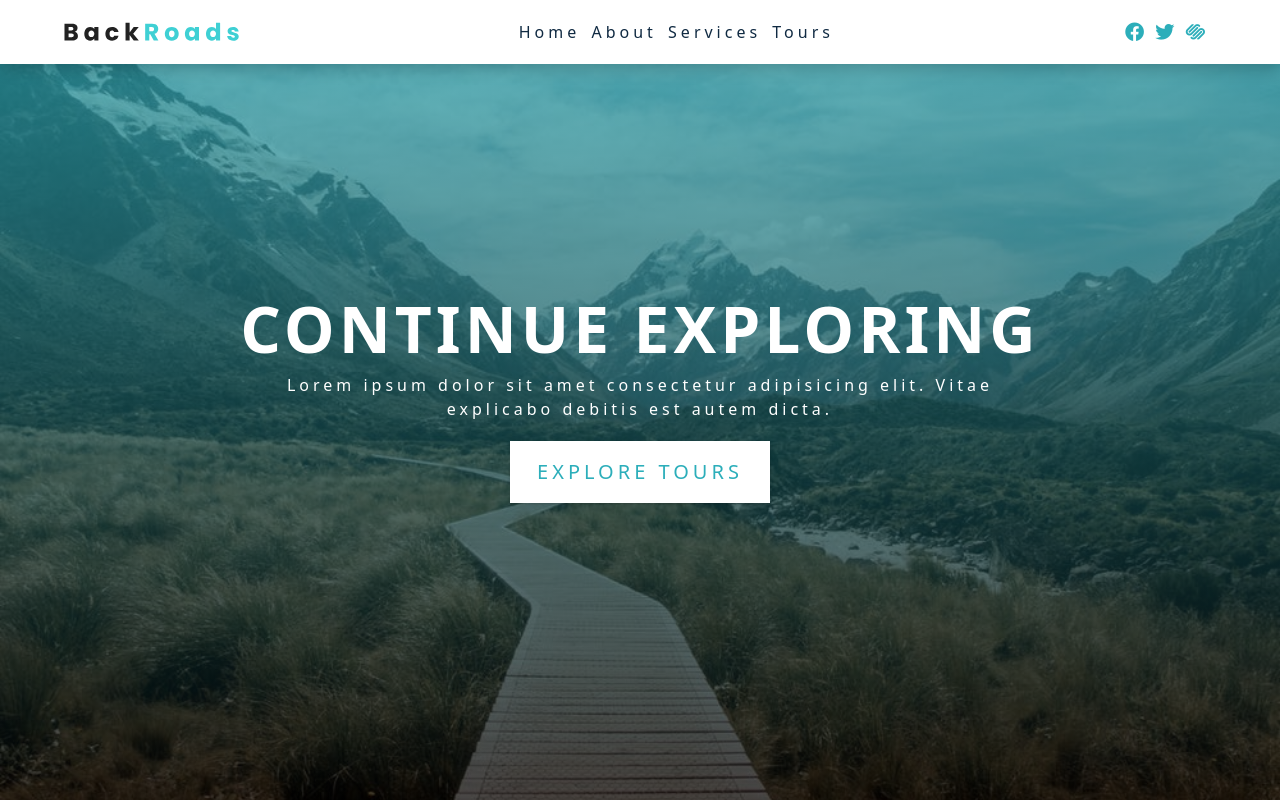
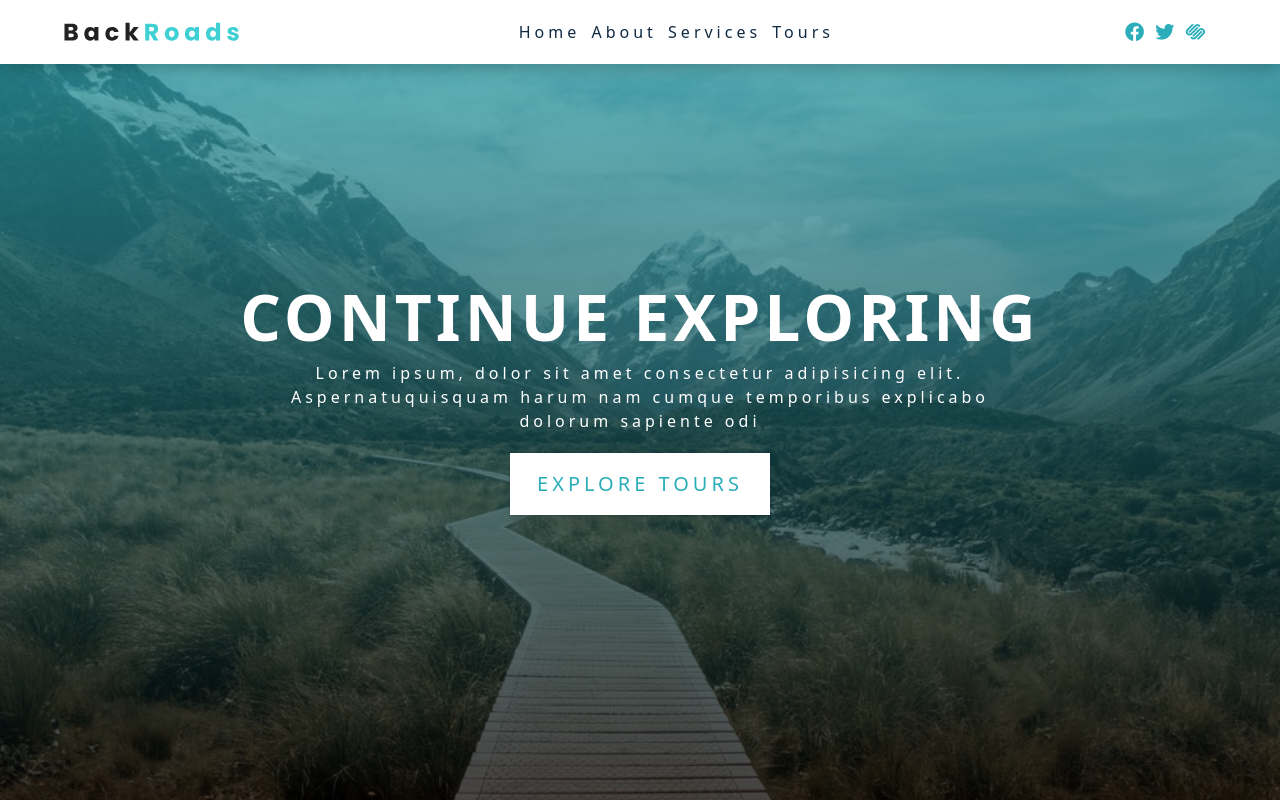
Before and after one commit to allanReyMacasaquit/tourism, a React (Create React App) app: page / in a window 1280 px wide. Shown: the top 802 px of the page. Built offline with nearby package versions, Linux system fonts and the light colour scheme.

Commit message:
heroLinks

```diff
--- a/src/components/About.jsx
+++ b/src/components/About.jsx
@@ -11,13 +11,13 @@ const About = () => {
 					<img src={aboutImg} className='about-photo' alt='awesome beach' />
 				</div>
 				<article className='about-info'>
-					{aboutlinks.map(({ id, title, text1, text2, href }) => (
+					{aboutlinks.map(({ id, title, text1, text2, href, btnText }) => (
 						<div key={id}>
 							<h3>{title}</h3>
 							<p>{text1}</p>
 							<p>{text2}</p>
 							<a href={href} className='btn'>
-								read more
+								{btnText}
 							</a>
 						</div>
 					))}
--- a/src/components/Hero.jsx
+++ b/src/components/Hero.jsx
@@ -1,15 +1,18 @@
+import { herolinks } from './data';
+
 const Hero = () => {
 	return (
 		<section className='hero' id='home'>
 			<div className='hero-banner'>
-				<h1>continue exploring</h1>
-				<p>
-					Lorem ipsum dolor sit amet consectetur adipisicing elit. Vitae
-					explicabo debitis est autem dicta.
-				</p>
-				<a href='#tours' className='btn hero-btn'>
-					explore tours
-				</a>
+				{herolinks.map(({ id, title, text, href, btnText }) => (
+					<div key={id}>
+						<h1>{title}</h1>
+						<p>{text}</p>
+						<a href={href} className='btn hero-btn'>
+							{btnText}
+						</a>
+					</div>
+				))}
 			</div>
 		</section>
 	);
--- a/src/components/data.js
+++ b/src/components/data.js
@@ -129,5 +129,16 @@ export const aboutlinks = [
 			'Lorem ipsum, dolor sit amet consectetur adipisicing elit. Aspernatuquisquam harum nam cumque temporibus explicabo dolorum sapiente odi',
 		text2:
 			'Lorem ipsum, dolor sit amet consectetur adipisicing elit. Aspernatuquisquam harum nam cumque temporibus explicabo dolorum sapiente odi',
+
+		btnText: 'read more',
 	},
 ];
+export const herolinks = [
+	{
+		id: 1,
+		href: '#tours',
+		title: 'continue exploring',
+		text: 'Lorem ipsum, dolor sit amet consectetur adipisicing elit. Aspernatuquisquam harum nam cumque temporibus explicabo dolorum sapiente odi',
+		btnText: 'explore tours',
+	},
+];
```
